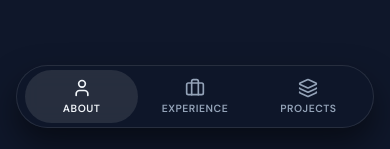
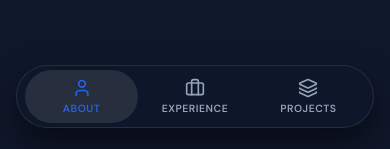
Before and after one commit to cmpdpucc/my-infinity-portfolio, a Next.js app: page / in a window 390 px wide. Shown: the part 692-841 px from the top of the page. Built offline with nearby package versions, Linux system fonts and the light colour scheme.

Commit message:
style(mobile): match nav active color to cta and center slider pagination

```diff
--- a/src/styles/components/_blur-slider.scss
+++ b/src/styles/components/_blur-slider.scss
@@ -204,7 +204,7 @@
     transform: translateX(-50%);
 
     @media (max-width: 40em) {
-      bottom: 5rem !important; // Above mobile bottom nav
+      bottom: 7.5rem !important; // Moved up to float exactly between the card and the fixed bottom nav
       background: rgba(10, 14, 36, 0.6);
       backdrop-filter: blur(12px);
       -webkit-backdrop-filter: blur(12px);
--- a/src/styles/components/_mobile-nav.scss
+++ b/src/styles/components/_mobile-nav.scss
@@ -58,7 +58,7 @@
     z-index: 2;
 
     &--active {
-      color: var(--color-text);
+      color: var(--color-cta);
     }
   }
 
```
